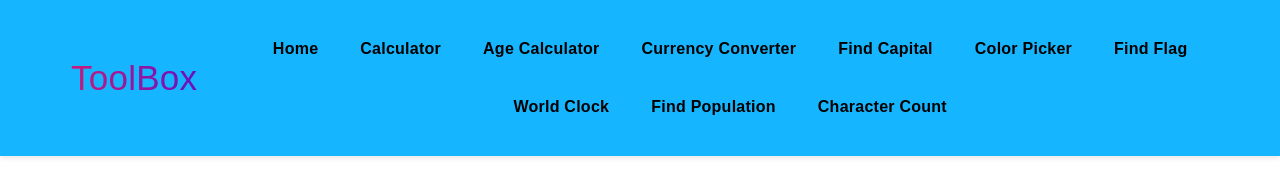
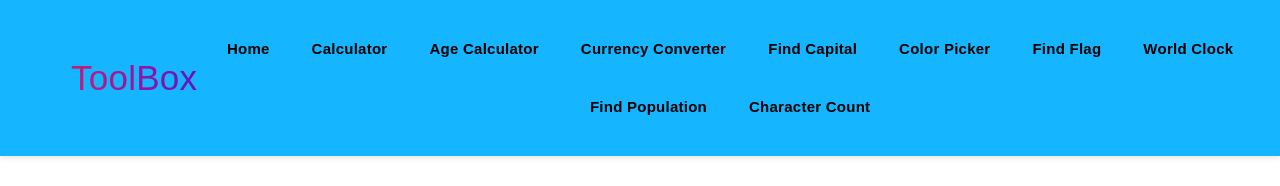
Before and after one commit to madhurpatilofficial/ToolBox, an Angular app: page / in a window 1280 px wide. Shown: the top 186 px of the page. Built offline with nearby package versions, Linux system fonts and the light colour scheme.

Commit message:
Font Size for Navbar changed

```diff
--- a/src/app/components/navbar/navbar.component.css
+++ b/src/app/components/navbar/navbar.component.css
@@ -46,7 +46,7 @@ nav .brand {
 }
 
 nav ul {
-    font-size: medium;
+    font-size:15px;
     list-style-type: none;
     margin: 0;
     padding: 0;
```
